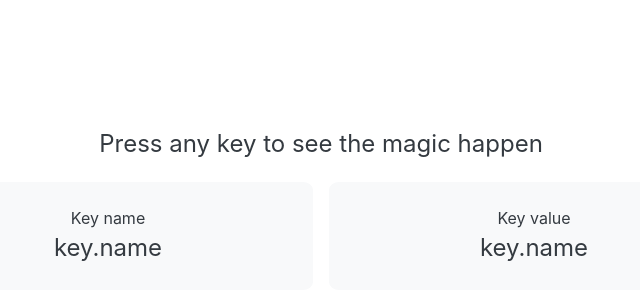
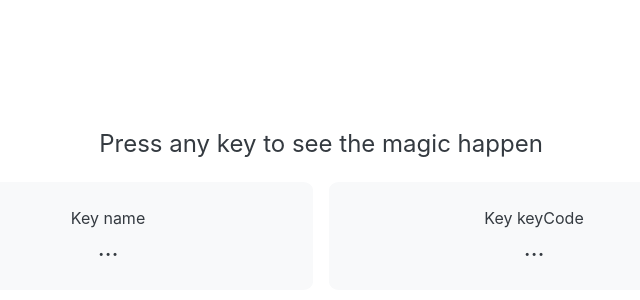
Before and after one commit to jader-rubini/vue-keystroke, a Vue app: page / in a window 1280 px wide. Shown: the part 190-490 px from the top of the page, without its empty margins (319-959 px from the left). Built offline with nearby package versions, Linux system fonts and the light colour scheme.

Commit message:
Working version, good to push

```diff
--- a/src/App.vue
+++ b/src/App.vue
@@ -1,5 +1,18 @@
 <script setup>
+import { ref } from 'vue'
 import KeyDisplay from './components/KeyDisplay.vue'
+
+const body = document.querySelector('body')
+const keyName = ref(null)
+const keyCode = ref(null)
+const placeholder = '…'
+
+function onKeyDown(e) {
+  keyName.value = e.key === ' ' ? 'Space' : e.key
+  keyCode.value = e.keyCode
+}
+
+body.addEventListener('keydown', onKeyDown)
 </script>
 
 <template>
@@ -7,8 +20,8 @@ import KeyDisplay from './components/KeyDisplay.vue'
     <h1>Press any key to see the magic happen</h1>
   </header>
   <section>
-    <key-display label="Key name"></key-display>
-    <key-display label="Key value"></key-display>
+    <key-display label="Key name">{{ keyName ? keyName : placeholder }}</key-display>
+    <key-display label="Key keyCode">{{ keyCode ? keyCode : placeholder }}</key-display>
   </section>
 </template>
 
--- a/src/components/KeyDisplay.vue
+++ b/src/components/KeyDisplay.vue
@@ -1,7 +1,9 @@
 <template>
     <div>
         <p>{{ props.label }}</p>
-        <h2>key.name</h2>
+        <h2>
+            <slot>Press any key</slot>
+        </h2>
     </div>
 </template>
 
```
